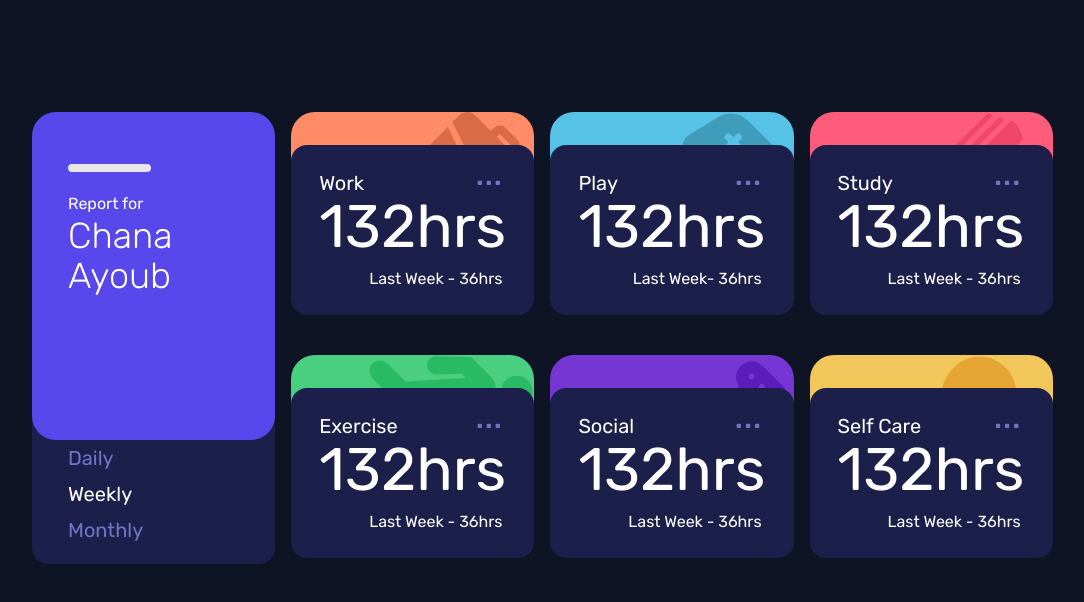
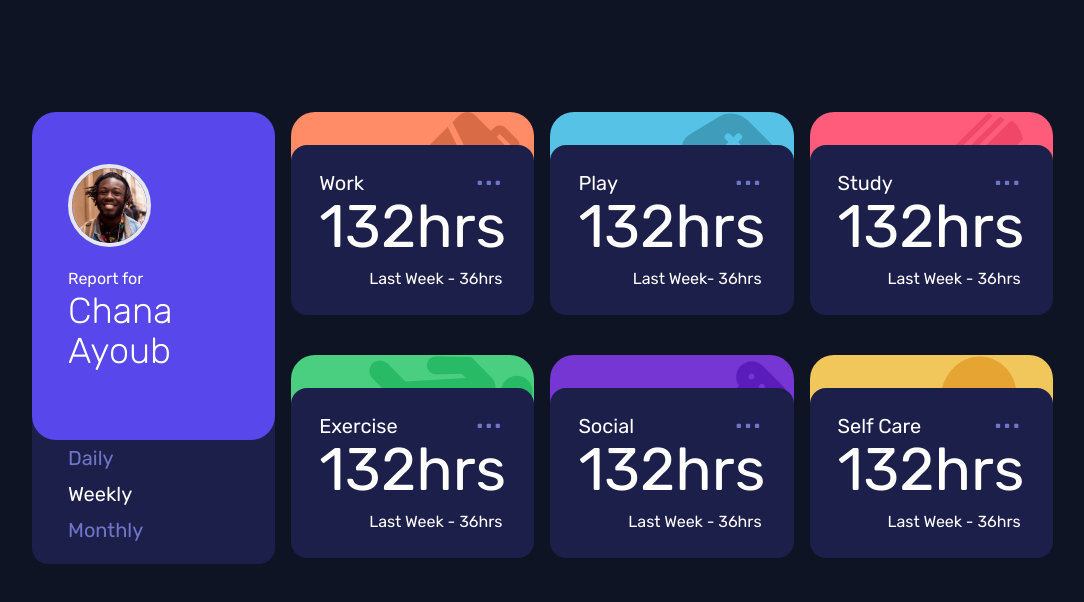
Before and after one commit to Thessssift/TimeTracking-tailwind-js, a plain HTML site: page index.html in a window 1280 px wide. Shown: the whole page, without its empty margins (44-1128 px from the left). Drawn offline with Linux system fonts and the light colour scheme; files whose address does not match are found by name.

Commit message:
Update index.html

```diff
--- a/index.html
+++ b/index.html
@@ -20,7 +20,7 @@
     <div class="card jerimy grid-in-jerimy   ">
 
       <div class="flex bg-Blue rounded-3xl py-9 pl-9 font-normal md:h-[70%] md:flex md:flex-col z-10 relative ">
-        <img src="/public/images/image-jeremy.png" alt="" class="float-left w-[20%] border-4 rounded-full mr-5
+        <img src="./images/image-jeremy.png" alt="" class="float-left w-[20%] border-4 rounded-full mr-5
         md:my-4 md:w-[40%]">
         <p class=" items-center text-white"><span class="text-base">Report for</span> <br> <span
             class="text-3xl font-light md:text-4xl ">Chana Ayoub</span></p>
```
